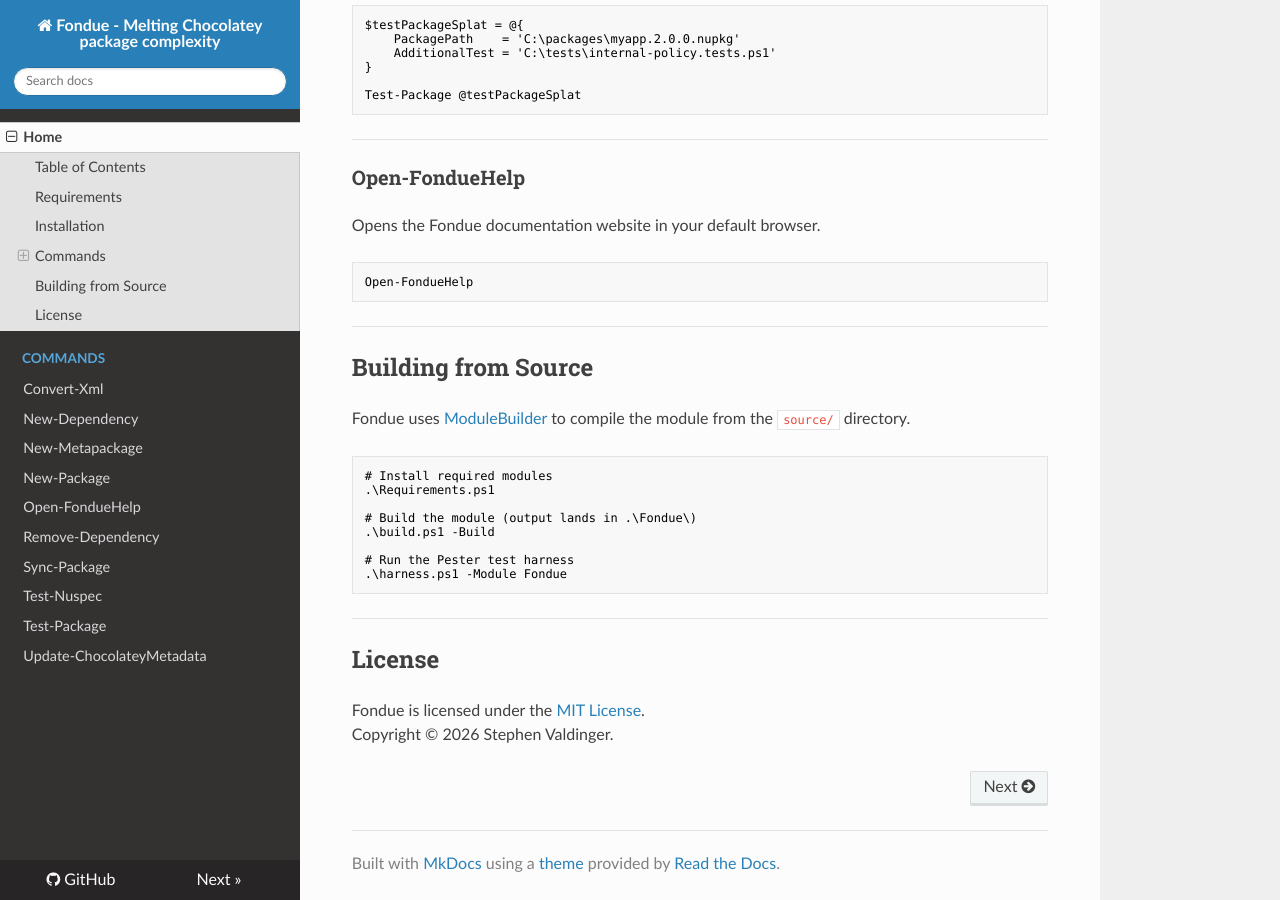
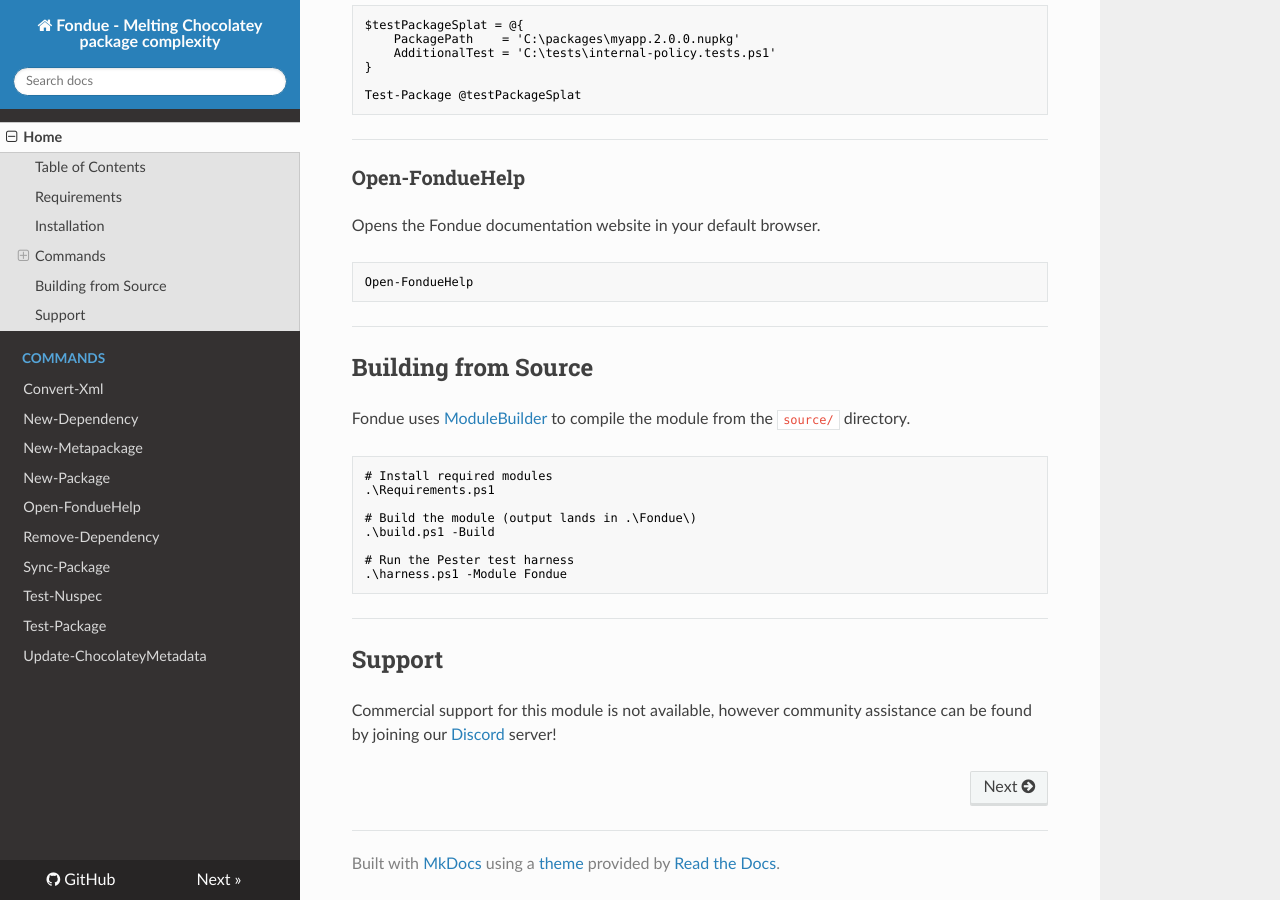
Before and after one commit to steviecoaster/Fondue, an MkDocs documentation site: the page built from docs/markdown/Fondue/index.md, in a window 1280 px wide and 900 px high, scrolled down 8440 px. Built offline with MkDocs 1.6.1, drawn with Linux system fonts in a browser that asks for light colours; nearby versions of some CDN libraries.

Commit message:
(docs) Add support options to README and doc site

```diff
--- a/docs/markdown/Fondue/index.md
+++ b/docs/markdown/Fondue/index.md
@@ -34,7 +34,7 @@
   - [Test-Package](#test-package)
   - [Open-FondueHelp](#open-fonduehelp)
 - [Building from Source](#building-from-source)
-- [License](#license)
+- [Support](#support)
 
 ---
 
@@ -520,7 +520,7 @@
 
 ---
 
-## License
+## Support
 
-Fondue is licensed under the [MIT License](LICENSE).
-Copyright © 2026 Stephen Valdinger.
+Commercial support for this module is not available, however community assistance can be found
+by joining our [Discord](https://ch0.co/community) server!
```
Also changed, not shown: README.md (+4 -4 lines).
